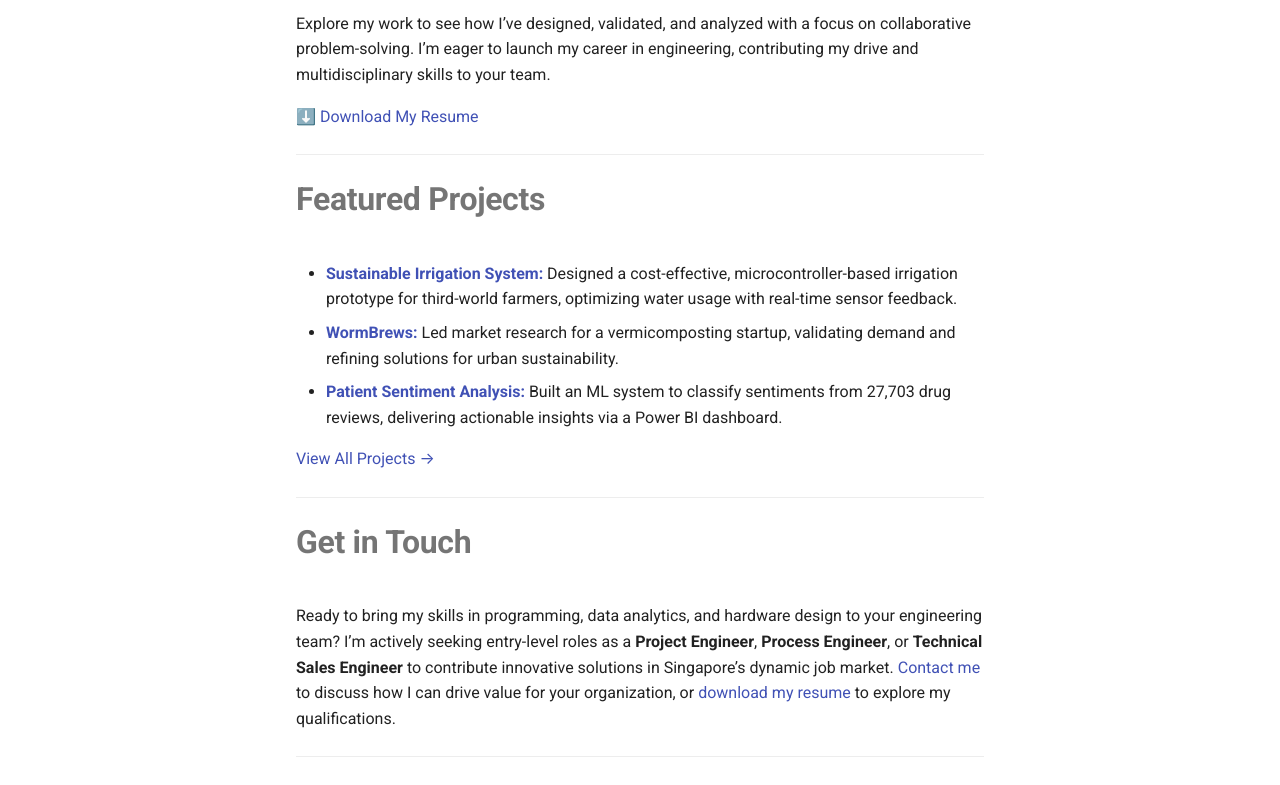
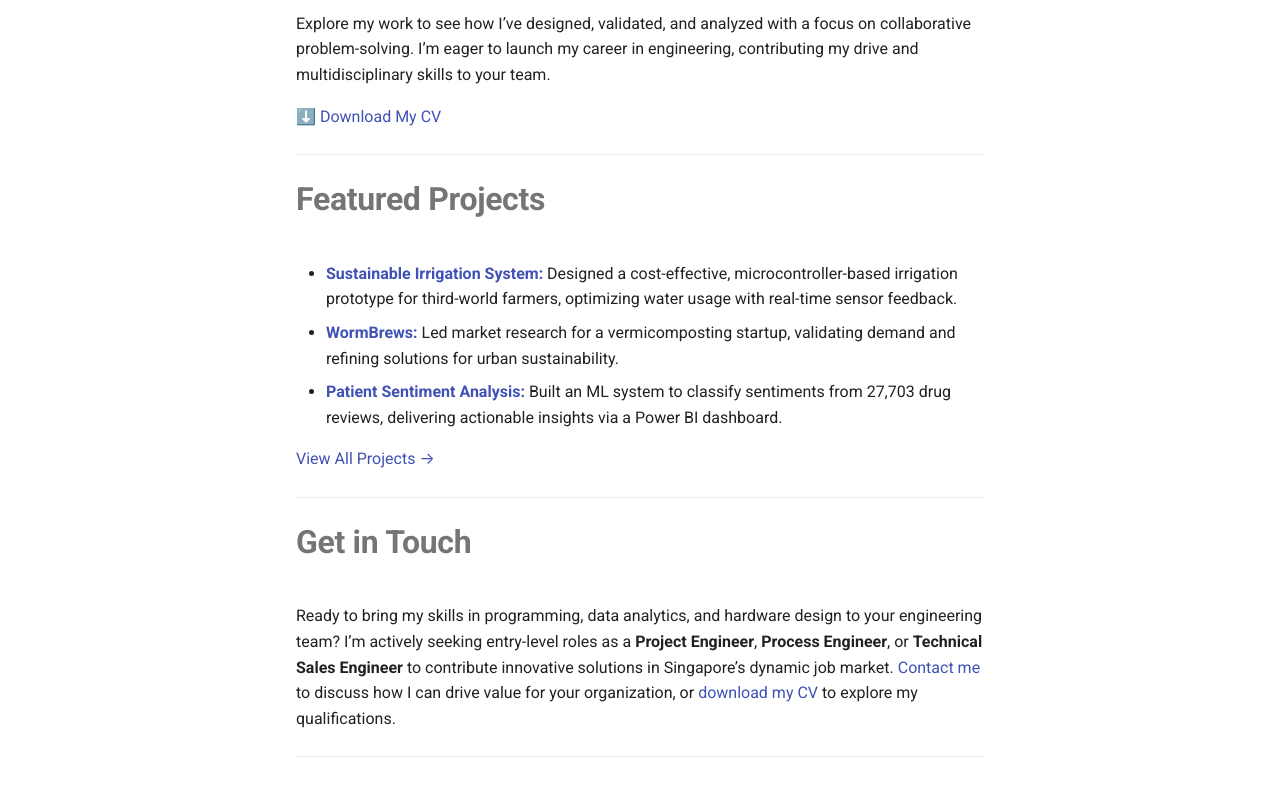
Before and after one commit to NayThuta/my-portfolio, an MkDocs documentation site: the page built from docs/index.md, in a window 1280 px wide and 1400 px high, scrolled down 262 px. Shown: the part 524-1309 px from the top of the window. Built offline with MkDocs 1.6.1 and Material for MkDocs 9.7.7, drawn with Linux system fonts in a browser that asks for light colours.

```diff
--- a/docs/index.md
+++ b/docs/index.md
@@ -8,7 +8,7 @@ Hi, I'm Nay Thuta, an Engineering with Business graduate from Singapore Polytech
 
 Explore my work to see how I’ve designed, validated, and analyzed with a focus on collaborative problem-solving. I’m eager to launch my career in engineering, contributing my drive and multidisciplinary skills to your team.
 
-[⬇️ Download My Resume](res/resume.pdf)
+[⬇️ Download My CV](res/CV.pdf)
 
 ---
 
@@ -24,7 +24,7 @@ Explore my work to see how I’ve designed, validated, and analyzed with a focus
 
 # **Get in Touch**
 
-Ready to bring my skills in programming, data analytics, and hardware design to your engineering team? I’m actively seeking entry-level roles as a **Project Engineer**, **Process Engineer**, or **Technical Sales Engineer** to contribute innovative solutions in Singapore’s dynamic job market. [Contact me](contact.md) to discuss how I can drive value for your organization, or [download my resume](res/resume.pdf) to explore my qualifications.
+Ready to bring my skills in programming, data analytics, and hardware design to your engineering team? I’m actively seeking entry-level roles as a **Project Engineer**, **Process Engineer**, or **Technical Sales Engineer** to contribute innovative solutions in Singapore’s dynamic job market. [Contact me](contact.md) to discuss how I can drive value for your organization, or [download my CV](res/CV.pdf) to explore my qualifications.
 
 ---
 
```
Also changed, not shown: site/extra.css, site/index.html, site/search/search_index.json, site/sitemap.xml, 5 other files.
